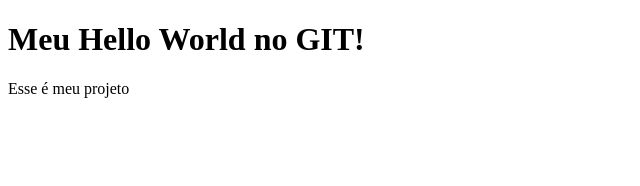
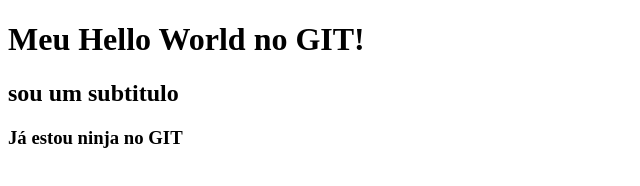
Before and after one commit to MarciaTzannis/teste-dh, a plain HTML site: page index.html in a window 1280 px wide. Shown: the whole page, without its empty margins (0-640 px from the left). Drawn offline with Linux system fonts and the light colour scheme.

Commit message:
Removido o paragrafo e adicionado dois subtitulos

```diff
--- a/index.html
+++ b/index.html
@@ -8,6 +8,7 @@
 </head>
 <body>
     <h1>Meu Hello World no GIT!</h1>
-    <p>Esse é meu projeto</p>
+    <h2>sou um subtitulo</h2>
+    <h3>Já estou ninja no GIT</h3>
 </body>
 </html>
```
Also changed, not shown: css/style.css (added).
